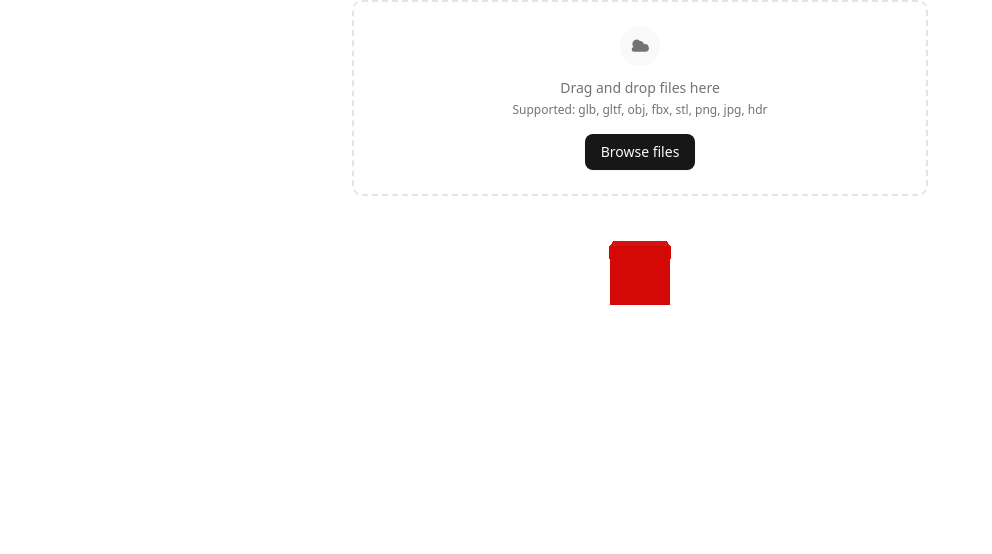
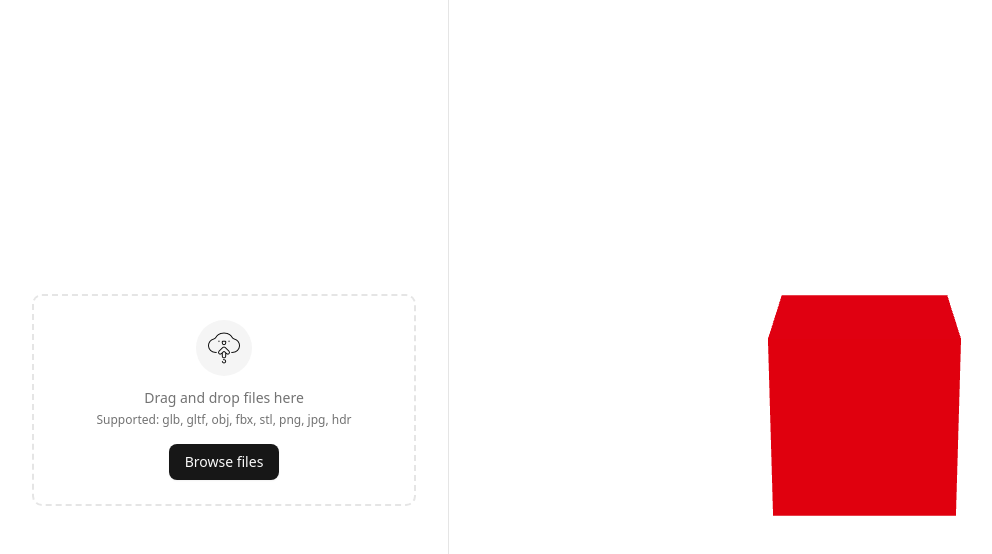
Before and after one commit to timmie20/mini3d-editor, a React (Vite) app: page / in a window 1280 px wide. Shown: the top 554 px of the page, without its empty margins (0-992 px from the left). Built offline with nearby package versions, Linux system fonts and the light colour scheme.

Commit message:
feat: setup state management

```diff
--- a/package.json
+++ b/package.json
@@ -10,6 +10,7 @@
     "preview": "vite preview"
   },
   "dependencies": {
+    "@radix-ui/react-separator": "^1.1.7",
     "@radix-ui/react-slot": "^1.2.3",
     "@react-three/drei": "^10.7.5",
     "@react-three/fiber": "^9.3.0",
--- a/src/App.tsx
+++ b/src/App.tsx
@@ -1,17 +1,14 @@
 import { Canvas } from "@react-three/fiber";
 import Scene from "./Scene";
-import Loader from "./components/Loader";
+import { Separator } from "./components/ui/separator";
+import MeshLoader from "./components/MeshLoader";
 
 export default function App() {
   return (
-    <div className="flex flex-col items-center justify-center ">
-      <Loader />
-      <Canvas
-        flat
-        dpr={[1, 1.5]}
-        gl={{ antialias: false }}
-        camera={{ position: [0, 1, 6], fov: 25, near: 1, far: 20 }}
-      >
+    <div className="flex items-center h-screen justify-center">
+      <MeshLoader />
+      <Separator orientation="vertical" className="h-full shadow-2xl" />
+      <Canvas camera={{ position: [0, 2, 6], fov: 40, near: 0.1, far: 20 }}>
         <ambientLight />
         <Scene />
       </Canvas>
--- a/src/components/Loader.tsx
+++ b/src/components/FileLoader.tsx
@@ -3,26 +3,26 @@ import { Button } from "./ui/button";
 import { cn } from "../lib/utils";
 
 type LoaderProps = {
-  onFile?: (file: File) => void;
+  selectedFile: File | null;
+  onFileChange: (file: File | null) => void;
   accept?: string;
   multiple?: boolean;
   className?: string;
 };
 
-export default function Loader({
-  onFile,
+export default function FileLoader({
+  selectedFile,
+  onFileChange,
   accept = ".glb,.gltf,.obj,.fbx,.stl,.png,.jpg,.jpeg,.hdr",
   multiple = false,
   className,
 }: LoaderProps) {
   const inputRef = React.useRef<HTMLInputElement | null>(null);
   const [isDragging, setIsDragging] = React.useState(false);
-  const [selectedFile, setSelectedFile] = React.useState<File | null>(null);
 
   function handleFile(file: File) {
     if (!file) return;
-    setSelectedFile(file);
-    onFile?.(file);
+    onFileChange(file);
   }
 
   function onInputChange(e: React.ChangeEvent<HTMLInputElement>) {
@@ -60,7 +60,7 @@ export default function Loader({
         onDragOver={onDragOver}
         onDragLeave={onDragLeave}
         className={cn(
-          "w-full max-w-xl rounded-lg border-2 border-dashed p-6 text-center transition-colors",
+          "w-full max-w-sm rounded-lg border-2 border-dashed p-6 text-center transition-colors",
           isDragging ? "border-primary bg-primary/5" : "border-border"
         )}
         role="button"
@@ -71,17 +71,8 @@ export default function Loader({
         }}
         aria-label="Upload files by clicking or dragging and dropping"
       >
-        <div className="mx-auto mb-3 size-10 rounded-full bg-muted/60 grid place-items-center">
-          <svg
-            xmlns="http://www.w3.org/2000/svg"
-            viewBox="0 0 24 24"
-            fill="currentColor"
-            className="size-5 text-muted-foreground"
-            aria-hidden
-          >
-            <path d="M12 16a1 1 0 0 1-1-1V9.414l-1.293 1.293a1 1 0 1 1-1.414-1.414l3-3a1 1 0 0 1 1.414 0l3 3a1 1 0 0 1-1.414 1.414L13 9.414V15a1 1 0 0 1-1 1Z" />
-            <path d="M5 19a3 3 0 0 1-3-3 3 3 0 0 1 2.188-2.895A5.002 5.002 0 0 1 12 6c2.386 0 4.41 1.667 4.874 3.887A4 4 0 1 1 19 19H5Z" />
-          </svg>
+        <div className="mx-auto mb-3 size-14 rounded-full bg-muted grid place-items-center">
+          <img src="/cloud.png" />
         </div>
         <p className="text-sm text-muted-foreground">
           {isDragging ? "Drop files to upload" : "Drag and drop files here"}
@@ -112,7 +103,7 @@ export default function Loader({
       </div>
 
       {selectedFile && (
-        <ul className="w-full max-w-xl list-disc space-y-1 rounded-md bg-muted/40 p-3 text-sm">
+        <ul className="w-full max-w-sm list-disc space-y-1 rounded-md bg-muted p-3 text-sm">
           <li key={selectedFile.name} className="truncate">
             {selectedFile.name}
           </li>
--- /dev/null
+++ b/src/components/MeshLoader.tsx
@@ -0,0 +1,16 @@
+import { useFileStore } from "../store/filestore";
+import FileLoader from "./FileLoader";
+
+export default function MeshLoader() {
+  const selectedFile = useFileStore((s) => s.selectedFile);
+  const setSelectedFile = useFileStore((s) => s.setSelectedFile);
+  return (
+    <>
+      <FileLoader
+        className="max-w-md"
+        selectedFile={selectedFile}
+        onFileChange={setSelectedFile}
+      />
+    </>
+  );
+}
--- /dev/null
+++ b/src/components/ui/separator.tsx
@@ -0,0 +1,26 @@
+import * as React from "react"
+import * as SeparatorPrimitive from "@radix-ui/react-separator"
+
+import { cn } from "@/lib/utils"
+
+function Separator({
+  className,
+  orientation = "horizontal",
+  decorative = true,
+  ...props
+}: React.ComponentProps<typeof SeparatorPrimitive.Root>) {
+  return (
+    <SeparatorPrimitive.Root
+      data-slot="separator"
+      decorative={decorative}
+      orientation={orientation}
+      className={cn(
+        "bg-border shrink-0 data-[orientation=horizontal]:h-px data-[orientation=horizontal]:w-full data-[orientation=vertical]:h-full data-[orientation=vertical]:w-px",
+        className
+      )}
+      {...props}
+    />
+  )
+}
+
+export { Separator }
--- /dev/null
+++ b/src/hooks/useMeshLoader.tsx
@@ -0,0 +1,17 @@
+import { useGLTF } from "@react-three/drei";
+import type { Group } from "three";
+
+type MeshResult = {
+  nodes: unknown;
+  materials: unknown;
+  scene: Group;
+};
+
+export function useMeshLoader(filePath: string): MeshResult {
+  const { nodes, materials, scene } = useGLTF(
+    filePath
+  ) as unknown as MeshResult;
+  return { nodes, materials, scene };
+}
+
+export default useMeshLoader;
--- /dev/null
+++ b/src/store/filestore.ts
@@ -0,0 +1,13 @@
+import { create } from "zustand";
+
+interface FileState {
+  selectedFile: File | null;
+  setSelectedFile: (file: File | null) => void;
+}
+
+export const useFileStore = create<FileState>()((set) => ({
+  selectedFile: null,
+  setSelectedFile: (file) => set({ selectedFile: file }),
+}));
+
+export default useFileStore;
```
Also changed, not shown: public/cloud.png (added), 1 other file (tests, documents, lock files or other folders).
